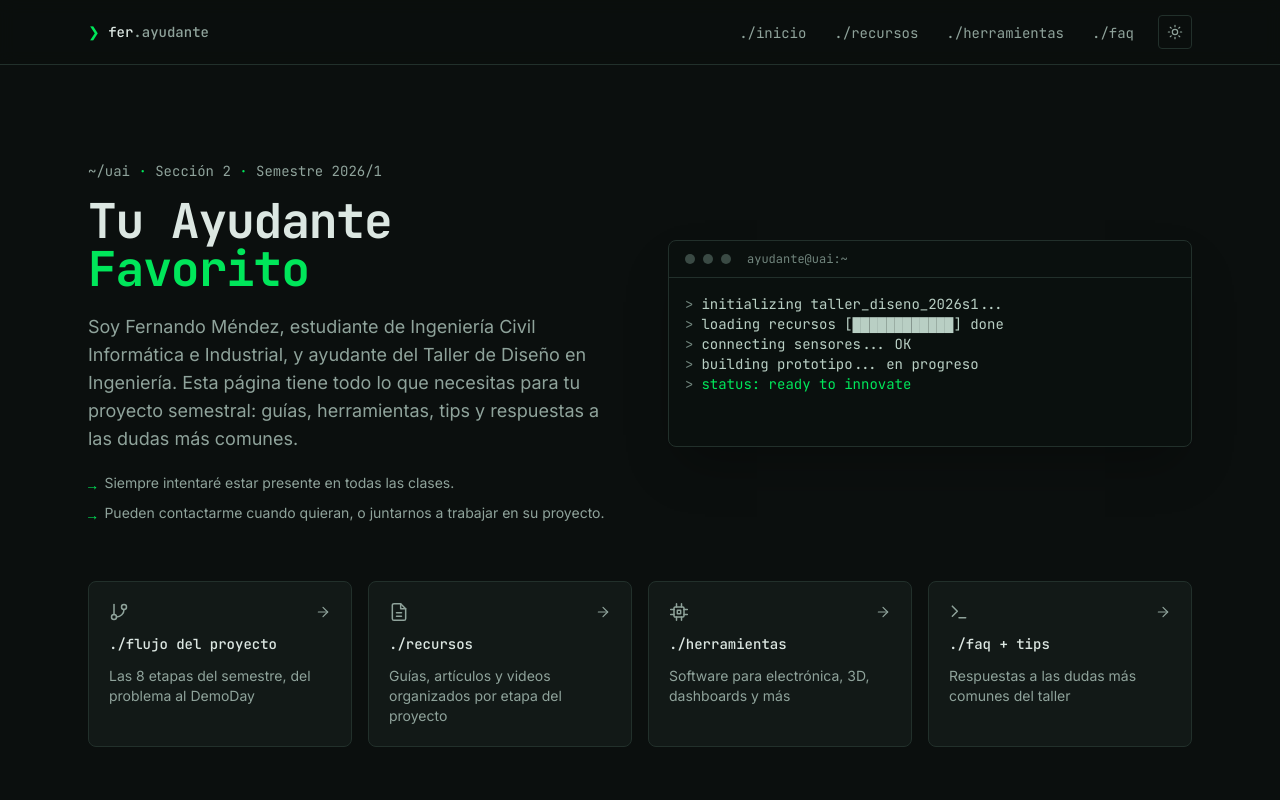
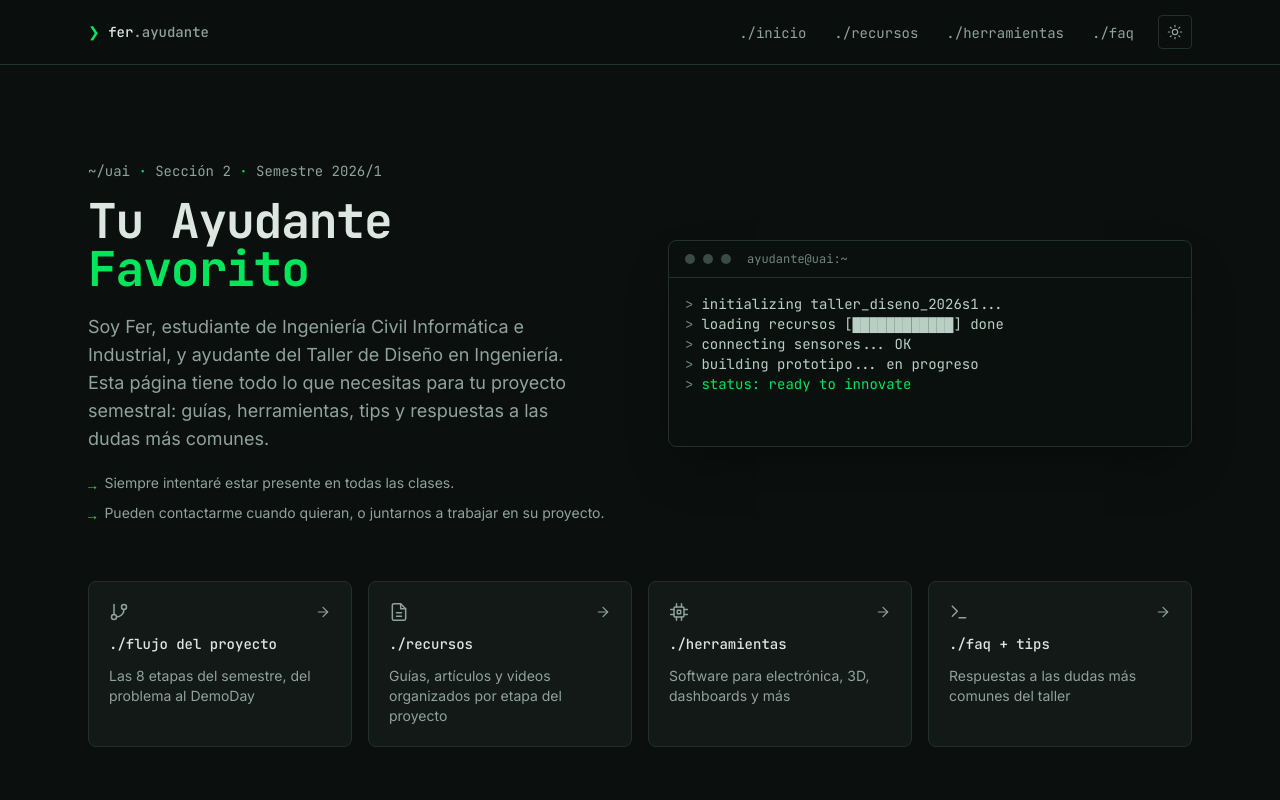
Before and after one commit to ferjomendez/Tu-Ayudante-Favorito, a React (Vite) app: page / in a window 1280 px wide. Shown: the top 800 px of the page. Built offline with nearby package versions, Linux system fonts and the light colour scheme.

Commit message:
Revert: Cambiar texto de introducción: "Soy Fer" por "Soy Fernando Méndez"

```diff
--- a/src/components/Hero.jsx
+++ b/src/components/Hero.jsx
@@ -44,7 +44,7 @@ export default function Hero() {
             <span className="text-accent">Favorito</span>
           </h1>
           <p className="mt-5 max-w-lg text-lg text-muted">
-            Soy Fernando Méndez, estudiante de Ingeniería Civil Informática e Industrial, y
+            Soy Fer, estudiante de Ingeniería Civil Informática e Industrial, y
             ayudante del Taller de Diseño en Ingeniería. Esta página tiene todo lo
             que necesitas para tu proyecto semestral: guías, herramientas, tips y
             respuestas a las dudas más comunes.
```
